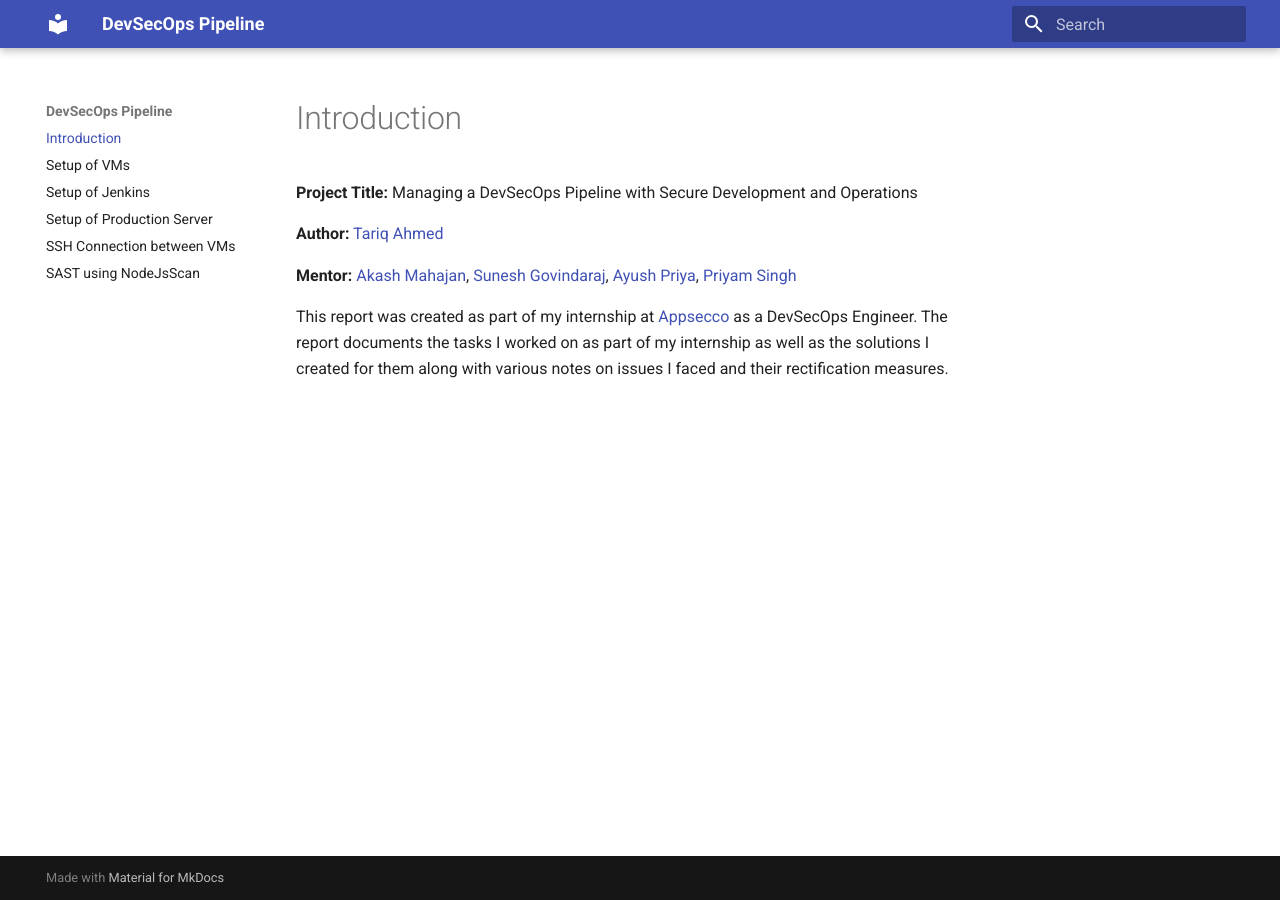
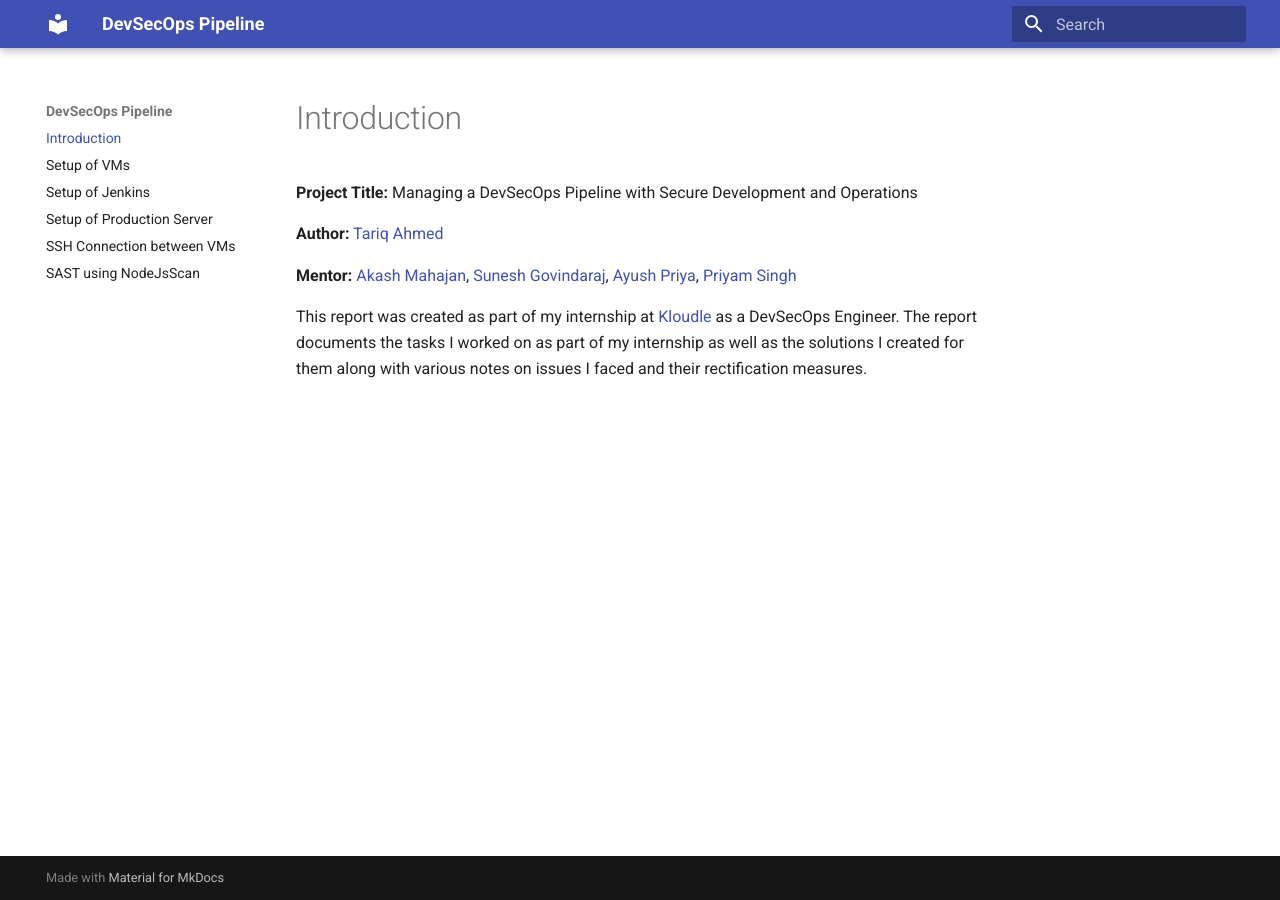
Before and after one commit to tariqahmed1912/internship-kloudle, an MkDocs documentation site: the page built from docs/introduction.md, in a window 1280 px wide. Built offline with MkDocs 1.6.1 and Material for MkDocs 9.7.7, drawn with Linux system fonts in a browser that asks for light colours.

Commit message:
Commit changes

```diff
--- a/docs/introduction.md
+++ b/docs/introduction.md
@@ -4,4 +4,4 @@
 
 **Mentor:** [Akash Mahajan](https://twitter.com/makash), [Sunesh Govindaraj](https://twitter.com/suneshgovind), [Ayush Priya](https://twitter.com/ayushpriya10), [Priyam Singh](https://www.linkedin.com/in/priyamsingh1337/)
 
-This report was created as part of my internship at [Appsecco](https://appsecco.com/) as a DevSecOps Engineer. The report documents the tasks I worked on as part of my internship as well as the solutions I created for them along with various notes on issues I faced and their rectification measures.
+This report was created as part of my internship at [Kloudle](https://kloudle.com/) as a DevSecOps Engineer. The report documents the tasks I worked on as part of my internship as well as the solutions I created for them along with various notes on issues I faced and their rectification measures.
```
Also changed, not shown: site/introduction/index.html, site/search/search_index.json, 1 other file.
